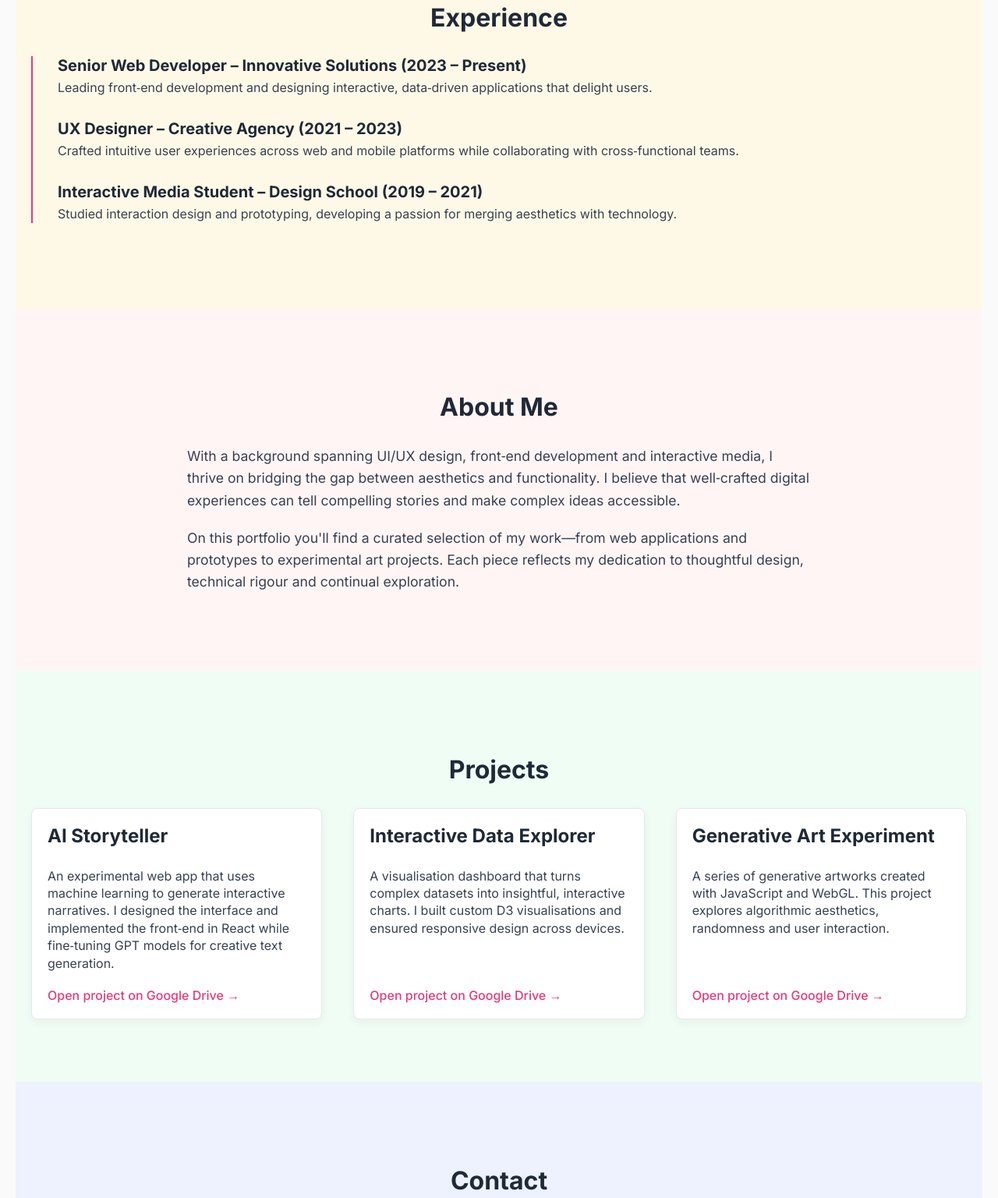
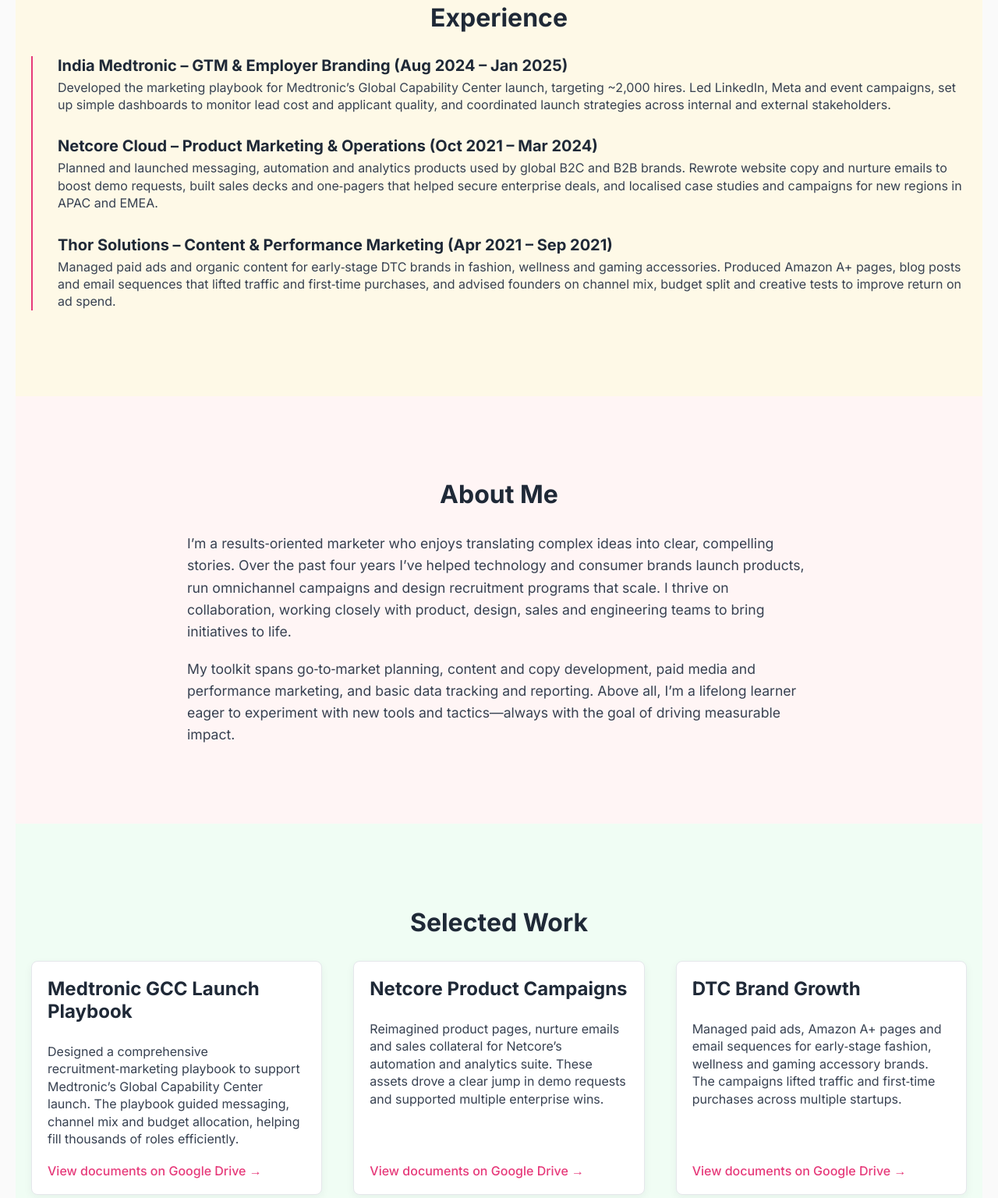
Before and after one commit to bhavid01/my-portfolio, a plain HTML site: page index.html in a window 1280 px wide. Shown: the part 1064-2600 px from the top of the page at 78% size. Drawn offline with Linux system fonts and the light colour scheme.

Commit message:
Personalize portfolio with resume details

```diff
--- a/index.html
+++ b/index.html
@@ -4,7 +4,7 @@
   <meta charset="UTF-8">
   <meta name="viewport" content="width=device-width, initial-scale=1.0">
   <meta http-equiv="X-UA-Compatible" content="IE=edge">
-  <title>My Portfolio</title>
+  <title>Bhavi Doshi – Portfolio</title>
   <!-- Import a clean, modern font from Google Fonts -->
   <link href="https://fonts.googleapis.com/css2?family=Inter:wght@400;500;600;700&display=swap" rel="stylesheet">
   <link rel="stylesheet" href="style.css">
@@ -15,7 +15,8 @@
 <body>
   <!-- Fixed navigation bar -->
   <nav>
-    <a href="#hero" class="logo">My Portfolio</a>
+    <!-- Site logo and navigation menu. The logo is your name for a personal touch. -->
+    <a href="#hero" class="logo">Bhavi Doshi</a>
     <div class="nav-links">
       <a href="#about">About</a>
       <a href="#projects">Work</a>
@@ -23,12 +24,13 @@
     </div>
   </nav>
 
-  <!-- Hero section with background image and call to action -->
+  <!-- Hero section with background image and call‑to‑action -->
   <section id="hero">
     <div class="content">
-      <h1>Bringing Ideas to Life</h1>
-      <p>I'm a creative technologist based in Sewickley, Pennsylvania, crafting interactive experiences where design meets code.</p>
-      <a href="#projects" class="btn">Explore My Work</a>
+      <!-- Title and summary customised to reflect your marketing background -->
+      <h1>Driving Growth Through Product Marketing</h1>
+      <p>I'm Bhavi Doshi, a product marketing specialist with four years of experience planning launches, running multi‑channel campaigns and supporting large‑scale recruitment initiatives for tech and consumer brands. I turn ideas into clear messages and keep projects on schedule.</p>
+      <a href="#projects" class="btn">View My Work</a>
     </div>
   </section>
 
@@ -36,66 +38,68 @@
   <section id="experience" class="fade-in">
     <h2>Experience</h2>
     <div class="experience-timeline">
+      <!-- India Medtronic experience -->
       <div class="experience-item">
-        <h3>Senior Web Developer – Innovative Solutions (2023 – Present)</h3>
-        <p>Leading front‑end development and designing interactive, data‑driven applications that delight users.</p>
+        <h3>India Medtronic – GTM & Employer Branding (Aug 2024 – Jan 2025)</h3>
+        <p>Developed the marketing playbook for Medtronic’s Global Capability Center launch, targeting ~2,000 hires. Led LinkedIn, Meta and event campaigns, set up simple dashboards to monitor lead cost and applicant quality, and coordinated launch strategies across internal and external stakeholders.</p>
       </div>
+      <!-- Netcore Cloud experience -->
       <div class="experience-item">
-        <h3>UX Designer – Creative Agency (2021 – 2023)</h3>
-        <p>Crafted intuitive user experiences across web and mobile platforms while collaborating with cross‑functional teams.</p>
+        <h3>Netcore Cloud – Product Marketing & Operations (Oct 2021 – Mar 2024)</h3>
+        <p>Planned and launched messaging, automation and analytics products used by global B2C and B2B brands. Rewrote website copy and nurture emails to boost demo requests, built sales decks and one‑pagers that helped secure enterprise deals, and localised case studies and campaigns for new regions in APAC and EMEA.</p>
       </div>
+      <!-- Thor Solutions experience -->
       <div class="experience-item">
-        <h3>Interactive Media Student – Design School (2019 – 2021)</h3>
-        <p>Studied interaction design and prototyping, developing a passion for merging aesthetics with technology.</p>
+        <h3>Thor Solutions – Content & Performance Marketing (Apr 2021 – Sep 2021)</h3>
+        <p>Managed paid ads and organic content for early‑stage DTC brands in fashion, wellness and gaming accessories. Produced Amazon A+ pages, blog posts and email sequences that lifted traffic and first‑time purchases, and advised founders on channel mix, budget split and creative tests to improve return on ad spend.</p>
       </div>
     </div>
   </section>
 
   <!-- About section -->
   <section id="about" class="fade-in">
-    <h2>About Me</h2>
+    <h2>About Me</h2>
     <p>
-      With a background spanning UI/UX design, front‑end development and interactive media, I thrive on bridging the gap between aesthetics and functionality. I believe that well‑crafted digital experiences can tell compelling stories and make complex ideas accessible.
+      I’m a results‑oriented marketer who enjoys translating complex ideas into clear, compelling stories. Over the past four years I’ve helped technology and consumer brands launch products, run omnichannel campaigns and design recruitment programs that scale. I thrive on collaboration, working closely with product, design, sales and engineering teams to bring initiatives to life.
     </p>
     <p>
-      On this portfolio you'll find a curated selection of my work—from web applications and prototypes to experimental art projects. Each piece reflects my dedication to thoughtful design, technical rigour and continual exploration.
+      My toolkit spans go‑to‑market planning, content and copy development, paid media and performance marketing, and basic data tracking and reporting. Above all, I’m a lifelong learner eager to experiment with new tools and tactics—always with the goal of driving measurable impact.
     </p>
   </section>
 
   <!-- Projects section -->
   <section id="projects" class="fade-in">
-    <h2>Projects</h2>
+    <h2>Selected Work</h2>
     <div class="project-grid">
-      <!-- Project card 1 -->
+      <!-- Project card 1: Medtronic GCC launch -->
       <div class="project-card">
-        <h3>AI Storyteller</h3>
-        <p>An experimental web app that uses machine learning to generate interactive narratives. I designed the interface and implemented the front‑end in React while fine‑tuning GPT models for creative text generation.</p>
-        <a href="https://drive.google.com/drive/folders/your-folder-id" target="_blank" rel="noopener noreferrer">Open project on Google Drive →</a>
+        <h3>Medtronic GCC Launch Playbook</h3>
+        <p>Designed a comprehensive recruitment‑marketing playbook to support Medtronic’s Global Capability Center launch. The playbook guided messaging, channel mix and budget allocation, helping fill thousands of roles efficiently.</p>
+        <a href="https://drive.google.com/drive/folders/1mhs6cLfoHUnROlTP_nCT5nTi4xbQ27mP?usp=drive_link" target="_blank" rel="noopener noreferrer">View documents on Google Drive →</a>
       </div>
-      <!-- Project card 2 -->
+      <!-- Project card 2: Netcore product campaigns -->
       <div class="project-card">
-        <h3>Interactive Data Explorer</h3>
-        <p>A visualisation dashboard that turns complex datasets into insightful, interactive charts. I built custom D3 visualisations and ensured responsive design across devices.</p>
-        <a href="https://drive.google.com/drive/folders/your-folder-id" target="_blank" rel="noopener noreferrer">Open project on Google Drive →</a>
+        <h3>Netcore Product Campaigns</h3>
+        <p>Reimagined product pages, nurture emails and sales collateral for Netcore’s automation and analytics suite. These assets drove a clear jump in demo requests and supported multiple enterprise wins.</p>
+        <a href="https://drive.google.com/drive/folders/1mhs6cLfoHUnROlTP_nCT5nTi4xbQ27mP?usp=drive_link" target="_blank" rel="noopener noreferrer">View documents on Google Drive →</a>
       </div>
-      <!-- Project card 3 -->
+      <!-- Project card 3: DTC brand growth -->
       <div class="project-card">
-        <h3>Generative Art Experiment</h3>
-        <p>A series of generative artworks created with JavaScript and WebGL. This project explores algorithmic aesthetics, randomness and user interaction.</p>
-        <a href="https://drive.google.com/drive/folders/your-folder-id" target="_blank" rel="noopener noreferrer">Open project on Google Drive →</a>
+        <h3>DTC Brand Growth</h3>
+        <p>Managed paid ads, Amazon A+ pages and email sequences for early‑stage fashion, wellness and gaming accessory brands. The campaigns lifted traffic and first‑time purchases across multiple startups.</p>
+        <a href="https://drive.google.com/drive/folders/1mhs6cLfoHUnROlTP_nCT5nTi4xbQ27mP?usp=drive_link" target="_blank" rel="noopener noreferrer">View documents on Google Drive →</a>
       </div>
-      <!-- Additional projects can be added here following the same pattern -->
     </div>
   </section>
 
   <!-- Contact section -->
   <section id="contact" class="fade-in">
     <h2>Contact</h2>
-    <p>I'd love to hear from you. Whether you have a project in mind or just want to say hello, feel free to get in touch!</p>
+    <p>Interested in working together or have a question? I’d love to hear from you!</p>
     <div class="contact-list">
-      <a href="mailto:your.email@example.com">Email Me</a>
-      <a href="https://www.linkedin.com/in/yourprofile" target="_blank" rel="noopener noreferrer">LinkedIn</a>
-      <a href="https://github.com/yourusername" target="_blank" rel="noopener noreferrer">GitHub</a>
+      <a href="mailto:bhavidoshi00@gmail.com">Email Me</a>
+      <a href="https://www.linkedin.com/in/bhavidoshi" target="_blank" rel="noopener noreferrer">LinkedIn</a>
+      <a href="https://github.com/bhavid01" target="_blank" rel="noopener noreferrer">GitHub</a>
     </div>
   </section>
 
```
